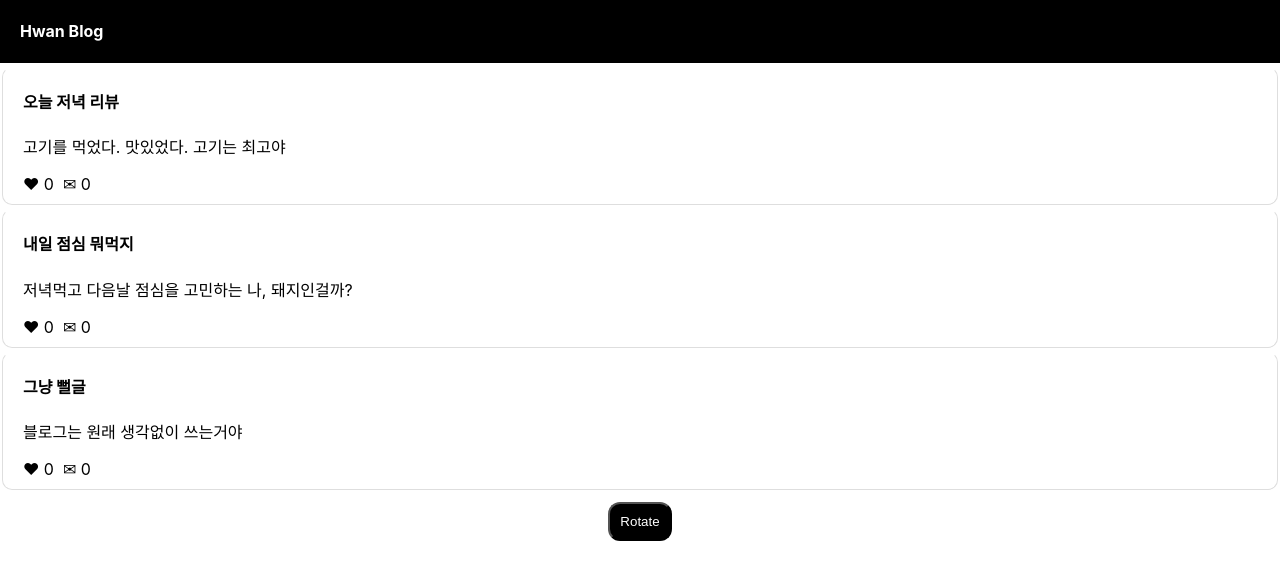
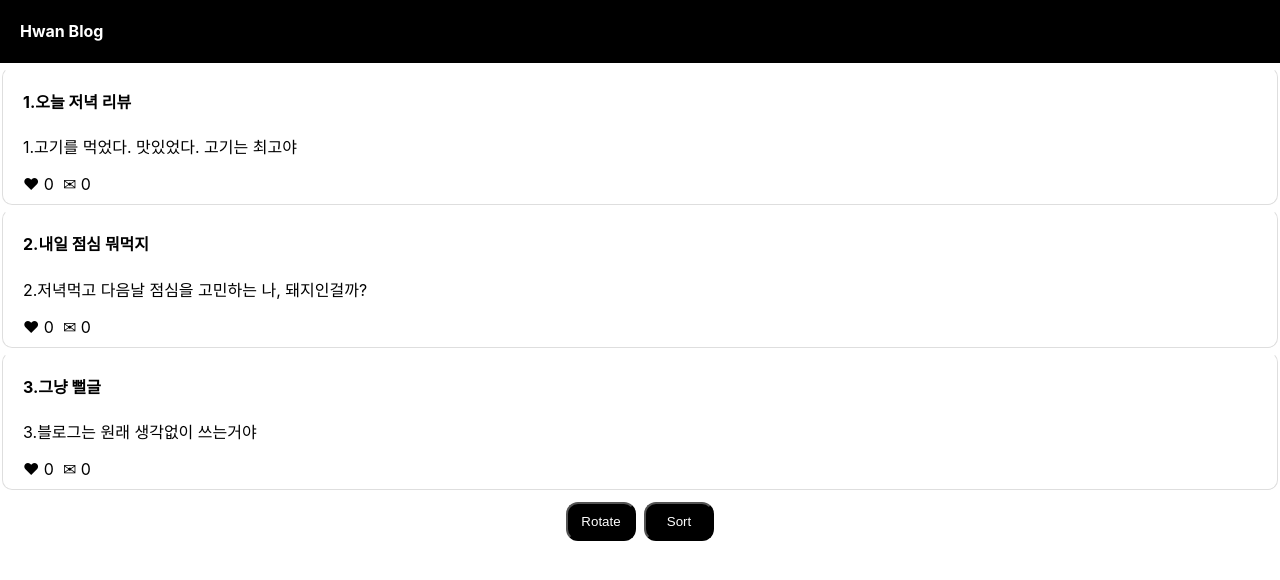
Before and after one commit to ssh-24/hwanblog, a React (Create React App) app: page / in a window 1280 px wide. Shown: the top 580 px of the page. Built offline with nearby package versions, Linux system fonts and the light colour scheme.

Commit message:
221130 17:19

```diff
--- a/src/App.css
+++ b/src/App.css
@@ -62,10 +62,37 @@ div {
   padding-bottom: 10px;
 }
 
+.btn-area {
+  display: flex;
+  flex-direction:row;
+  align-items: center;
+  justify-content: center;
+}
+
 .rotate-btn {
-  margin-top: 8px;
+  width: 70px;
   padding: 10px;
   background: black;
   color: white;
   border-radius:12px;
+  margin: 8px 4px 0px;
 }
+
+.rotate-btn:hover {
+  background: #313235;
+  color: rgb(219, 219, 219);
+}
+
+.sort-btn {
+  width: 70px;
+  padding: 10px;
+  background: black;
+  color: white;
+  border-radius:12px;
+  margin: 8px 4px 0px;
+}
+
+.sort-btn:hover {
+  background: #313235;
+  color: rgb(219, 219, 219);
+}
--- a/src/App.js
+++ b/src/App.js
@@ -7,16 +7,16 @@ function App() {
   const nav_title = "Hwan Blog";
   let [title, setTitle] = useState(
     [
-      '오늘 저녁 리뷰'
-      ,'내일 점심 뭐먹지'
-      ,'그냥 뻘글'
+      '1.오늘 저녁 리뷰'
+      ,'2.내일 점심 뭐먹지'
+      ,'3.그냥 뻘글'
     ]
   );
   let [content, setContent] = useState(
     [
-      '고기를 먹었다. 맛있었다. 고기는 최고야'
-      ,'저녁먹고 다음날 점심을 고민하는 나, 돼지인걸까?'
-      ,'블로그는 원래 생각없이 쓰는거야'
+      '1.고기를 먹었다. 맛있었다. 고기는 최고야'
+      ,'2.저녁먹고 다음날 점심을 고민하는 나, 돼지인걸까?'
+      ,'3.블로그는 원래 생각없이 쓰는거야'
     ]
   );
 
@@ -59,12 +59,21 @@ function App() {
         </div>
       </div>
 
+      <div className='btn-area'>
         <button className='rotate-btn' onClick={()=>{
           setTitle([title[1],title[2],title[0]]);
           setContent([content[1],content[2],content[0]]);
           setLike([likeCount[1],likeCount[2],likeCount[0]]);
           setComment([commentCount[1],commentCount[2],commentCount[0]]);
         }}>Rotate</button>
+
+        <button className='sort-btn' onClick={()=>{
+          let cpTitle = [...title.sort()];
+          let cpContent = [...content.sort()];
+          setTitle(cpTitle);
+          setContent(cpContent);
+        }}>Sort</button>
+      </div>
     </div>
   );
 }
```
Also changed, not shown: 1 other file (tests, documents, lock files or other folders). Lines whose indentation alone changed are shown as unchanged.
